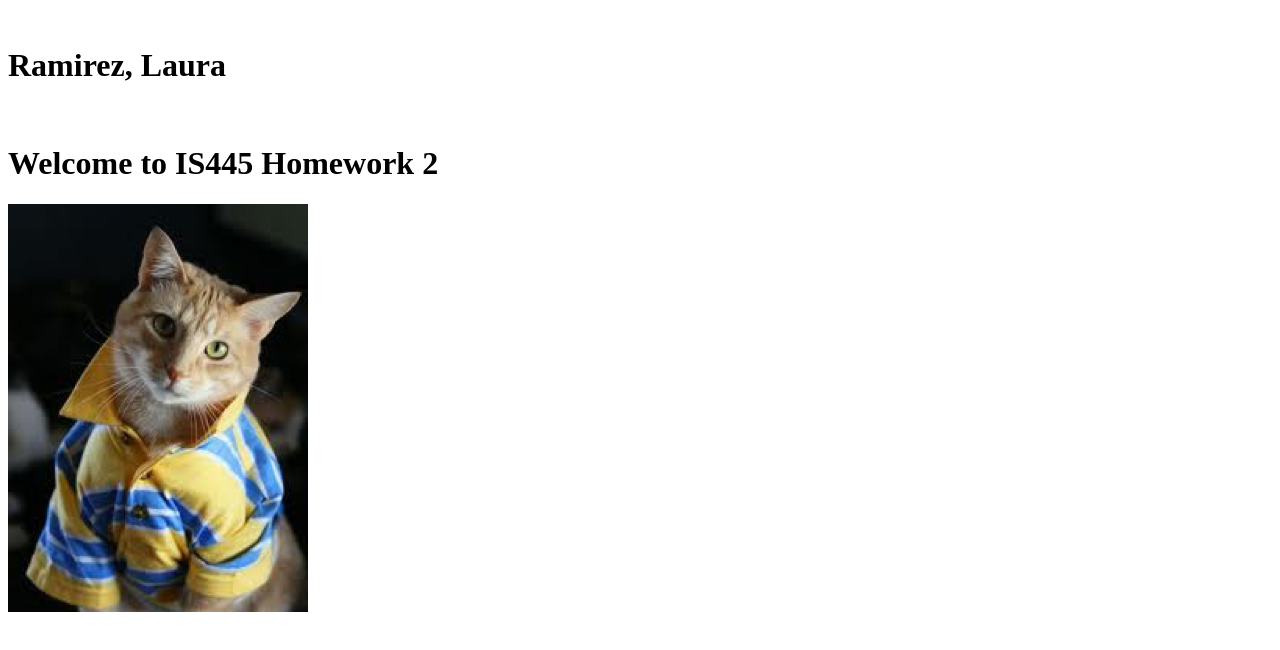
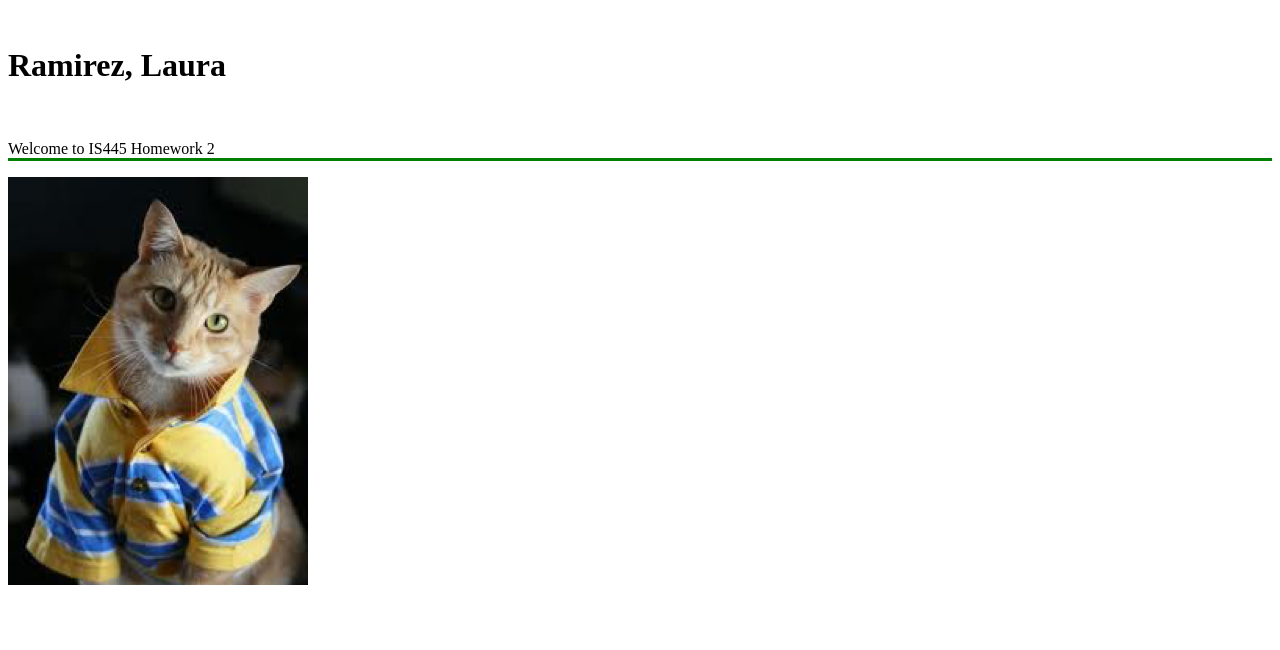
Before and after one commit to lauraramirez02/hw-2, a plain HTML site: page index.html in a window 1280 px wide. Drawn offline with Linux system fonts and the light colour scheme.

Commit message:
5th commit

```diff
--- a/index.html
+++ b/index.html
@@ -5,10 +5,26 @@
 
 </head>
     <body><h1>Ramirez, Laura </h1>
-            <br>
-    <header class= "fixed-bar"></header>
-    <h1 class= "fixed-bar"></h1>
-    <h1> Welcome to IS445 Homework 2</h1>
+
+
+    <html>
+<head>
+<style>
+p {
+
+  border-bottom-style: solid;
+  border-bottom-color: green;
+
+}
+</style>
+</head>
+<body>
+
+<p>Welcome to IS445 Homework 2</p>
+
+</body>
+</html>
+
 <div>
     <img src= "images/cat.png">
 
```
